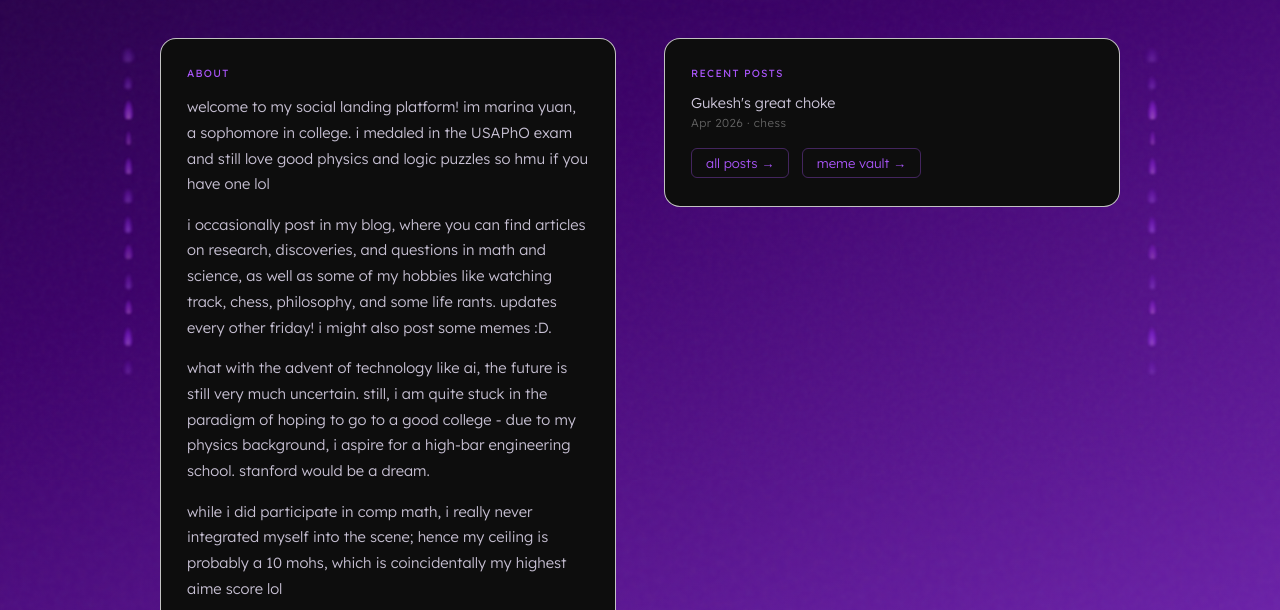
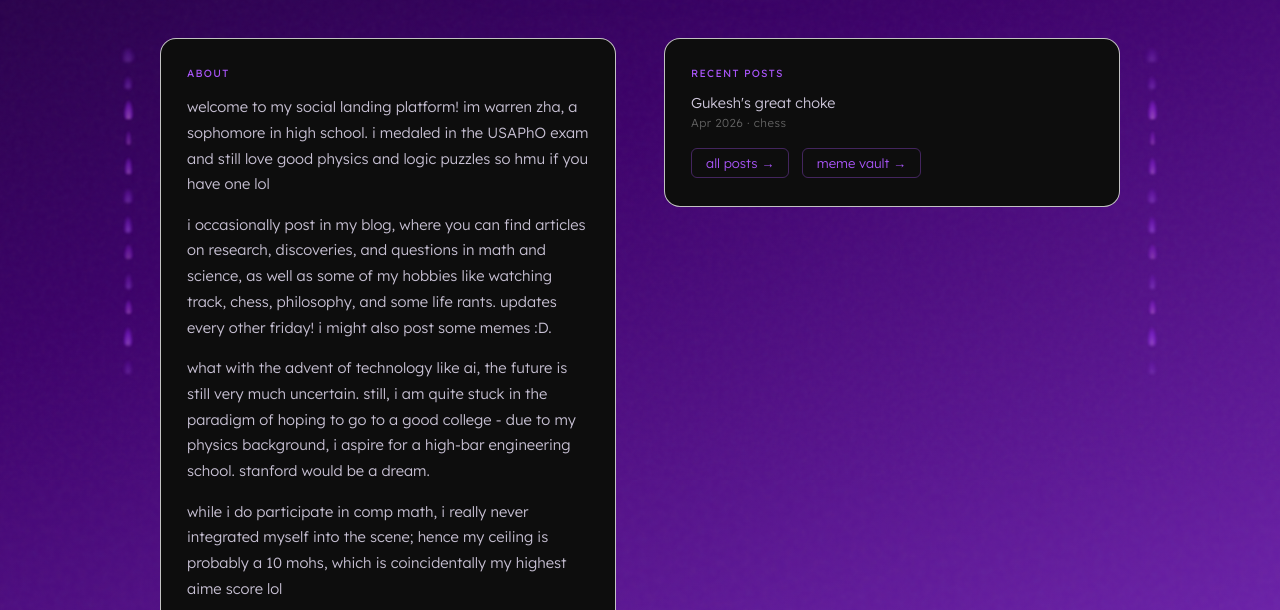
Before and after one commit to swardforever/home, a Jekyll site: the page built from index.html, in a window 1280 px wide and 1219 px high. Shown: the part 283-893 px from the top of the window. Built offline with Jekyll 4.4.1, drawn with Linux system fonts in a browser that asks for light colours.

Commit message:
Update index.html

```diff
--- a/index.html
+++ b/index.html
@@ -244,7 +244,7 @@ layout: default
     <div class="box">
       <div class="box-label">about</div>
       <p>
-        welcome to my social landing platform! im marina yuan, a sophomore in college.
+        welcome to my social landing platform! im warren zha, a sophomore in high school.
         i medaled in the USAPhO exam and still love good physics and logic puzzles so hmu if you have one lol </p>
 
         <p> i occasionally post in my blog, where you can find articles on research, discoveries, and questions in
@@ -255,7 +255,7 @@ layout: default
         i am quite stuck in the paradigm of hoping to go to a good college - due to my physics background, i
         aspire for a high-bar engineering school. stanford would be a dream.</p>
 
-        <p> while i did participate in comp math, i really never integrated myself into the scene; hence my ceiling
+        <p> while i do participate in comp math, i really never integrated myself into the scene; hence my ceiling
         is probably a 10 mohs, which is coincidentally my highest aime score lol </p>
 
         <p> i think making enemies is a waste of time, so don't make enemies out of others and don't become an
```
